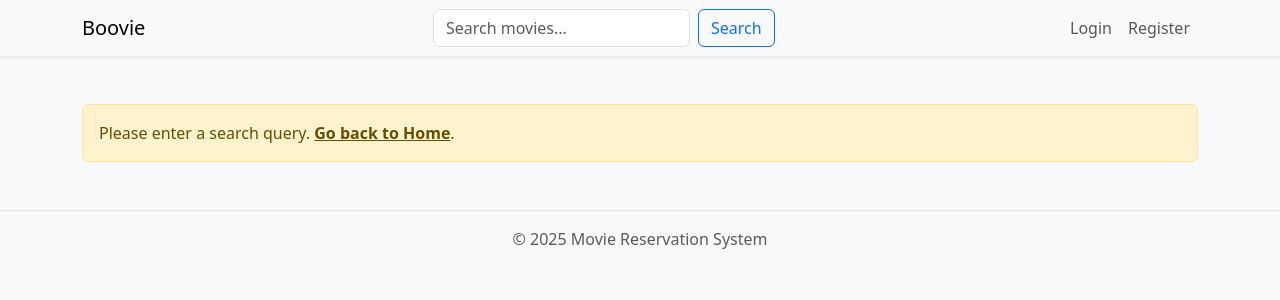
After one commit to john-otienoh/Boovie, a Django app: page /boovie/search/ in a window 1280 px wide. The commit adds this page. Shown: the top 300 px of the page. Run offline with Django 5.2, Linux system fonts and the light colour scheme.

Commit message:
Create Search functionality

```diff
--- a/Boovie/settings.py
+++ b/Boovie/settings.py
@@ -134,4 +134,4 @@ EMAIL_HOST_PASSWORD = 'your_email_password'
 
 AUTH_USER_MODEL = 'accounts.CustomUser'
 LOGIN_URL = '/login/'
-LOGIN_REDIRECT_URL = '/home/'
+LOGIN_REDIRECT_URL = '/movie:home/'
--- a/Boovie/urls.py
+++ b/Boovie/urls.py
@@ -20,5 +20,5 @@ from django.urls import path, include
 urlpatterns = [
     path('admin/', admin.site.urls),
     path("account/", include("accounts.urls")),
-    path("movie/", include("movie.urls", namespace="movie")),
+    path("boovie/", include("movie.urls", namespace="movie")),
 ]
--- a/accounts/urls.py
+++ b/accounts/urls.py
@@ -2,7 +2,6 @@ from django.urls import path
 from . import views
 
 urlpatterns = [
-    path('home/', views.home, name='home'),
     path('login/', views.login_view, name='login'),
     path('profile/', views.profile, name='profile'),
     path('logout/', views.logout_view, name='logout'),
--- a/accounts/views.py
+++ b/accounts/views.py
@@ -123,9 +123,6 @@ def logout_view(request):
     messages.info(request, "You have been logged out successfully.")
     return redirect('login')
 
-def home(request):
-    return render(request, 'home.html')
-
 
 def forgot_password(request):
     if request.method == 'POST':
--- a/movie/admin.py
+++ b/movie/admin.py
@@ -18,6 +18,7 @@ class MovieAdmin(admin.ModelAdmin):
     search_fields = ["title", "language", "description"]
     ordering = ["-created_at"]
 
+
     prepopulated_fields = {"slug": ("title",)}
 
     readonly_fields = ("created_at", "updated_at")
--- a/movie/urls.py
+++ b/movie/urls.py
@@ -1,10 +1,12 @@
 from django.urls import path
-from .views import list, detail, search
+from .views import home, detail, search
 
 app_name = "movie"
 
 urlpatterns = [
-    path("", list, name="list"),
-    path("<slug:post>/", detail, name="detail"),
+
+    path("", home, name="home"),
     path("search/", search, name="search"),
+    path("<slug:slug>/", detail, name="detail"),
+
 ]
--- a/movie/views.py
+++ b/movie/views.py
@@ -3,13 +3,10 @@ from django.db.models import Q
 from .models import Movie
 
 # Create your views here.
-def list(request):
-    movies = Movie.objects.all()
-    return render(request, 'list.html', {"movies": movies})
 
-def detail(request):
-    movie = get_object_or_404(Movie, id=id)
-    return render(request, "detail.html", {"movie": movie})
+def detail(request, slug):
+    movie = get_object_or_404(Movie, slug=slug)
+    return render(request, "movie/detail.html", {"movie": movie})
 
 def search(request):
     if request.method == 'POST':
@@ -18,6 +15,11 @@ def search(request):
             Q(title__icontains=query) | Q(description__icontains=query)
         )
         return render(
-            request, "search.html", {"query": query, "movie_results": movie_results}
+            request, "movie/search.html", {"query": query, "movies": movie_results}
         )
-    return render(request, "search.html")
+    return render(request, "movie/search.html")
+
+
+def home(request):
+    movies = Movie.objects.all()
+    return render(request, 'home.html', {"movies": movies})
--- a/templates/base.html
+++ b/templates/base.html
@@ -10,13 +10,25 @@
 
 <nav class="navbar navbar-expand-lg navbar-light bg-light shadow-sm">
   <div class="container">
-    <a class="navbar-brand" href="{% url 'home' %}">Boovie</a>
+    <a class="navbar-brand" href="{% url 'movie:home' %}">Boovie</a>
     <button class="navbar-toggler" type="button" data-bs-toggle="collapse" data-bs-target="#navbarNav"
       aria-controls="navbarNav" aria-expanded="false" aria-label="Toggle navigation">
       <span class="navbar-toggler-icon"></span>
     </button>
 
     <div class="collapse navbar-collapse" id="navbarNav">
+      <form class="ms-auto me-3 d-flex" role="search" method="post" action="{% url 'movie:search' %}">
+        {% csrf_token %}
+        <input
+          class="form-control me-2"
+          type="search"
+          name="query"
+          placeholder="Search movies..."
+          aria-label="Search"
+        >
+        <button class="btn btn-outline-primary" type="submit">Search</button>
+      </form>
+
       <ul class="navbar-nav ms-auto">
         {% if user.is_authenticated %}
           <li class="nav-item dropdown">
--- /dev/null
+++ b/templates/movie/search.html
@@ -0,0 +1,46 @@
+{% extends "base.html" %}
+{% load static }
+{% block title %}Search Results{% endblock %}
+
+{% block content %}
+
+{% if query %}
+    <h3 class="mb-3">Searching for: <span class="fw-semibold">"{{ query }}"</span></h3>
+
+    {% if movies %}
+        <div class="row row-cols-1 row-cols-md-3 g-4">
+            {% for movie in movies %}
+            <div class="col">
+                <div class="card h-100 shadow-sm">
+                    {% if movie.poster_image %}
+                    <img src="{{ movie.poster_image.url }}" class="card-img-top" alt="{{ movie.title }}">
+                    {% else %}
+                    <img src="https://placehold.co/400x600?text=No+Image" class="card-img-top" alt="No poster">
+                    {% endif %}
+                    <div class="card-body">
+                        <h5 class="card-title">{{ movie.title }}</h5>
+                        <p class="card-text text-truncate">{{ movie.description }}</p>
+                        <p class="mb-1">
+                            <span class="badge bg-primary">{{ movie.status|title }}</span>
+                            <span class="badge bg-secondary">{{ movie.age_rating }}</span>
+                        </p>
+                        <a href="{{ movie.get_absolute_url }}" class="btn btn-outline-primary btn-sm mt-2">View Details</a>
+                    </div>
+                </div>
+            </div>
+            {% endfor %}
+        </div>
+    {% else %}
+        <div class="alert alert-warning" role="alert">
+            No movies found for your query "{{ query }}".
+        </div>
+    {% endif %}
+
+{% else %}
+    <div class="alert alert-warning" role="alert">
+        Please enter a search query.
+        <a class="alert-link" href="{% url 'movie:home' %}">Go back to Home</a>.
+    </div>
+{% endif %}
+
+{% endblock %}
```
Also changed, not shown: movie/models.py (+8 -1 lines), templates/home.html (+1 -23 lines), templates/movie/detail.html (added, +81 -0 lines), templates/movie/list.html (added, +31 -0 lines).
